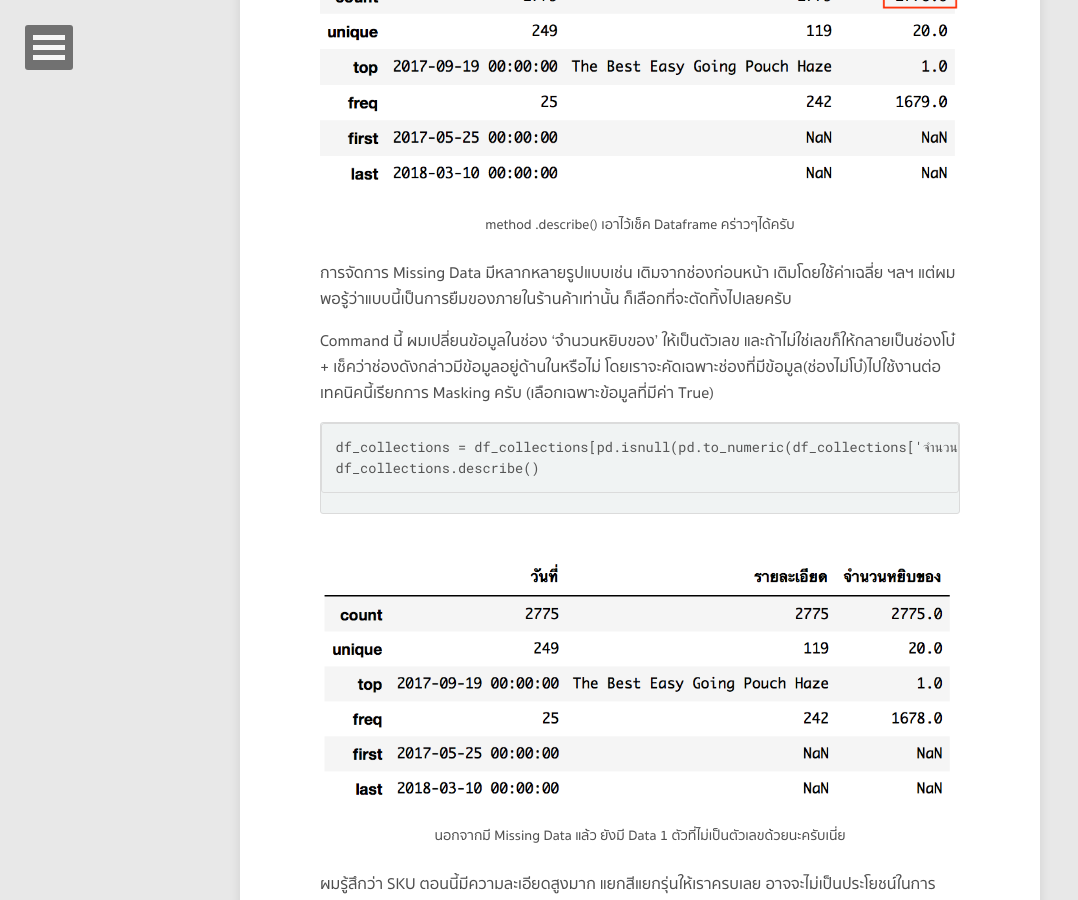
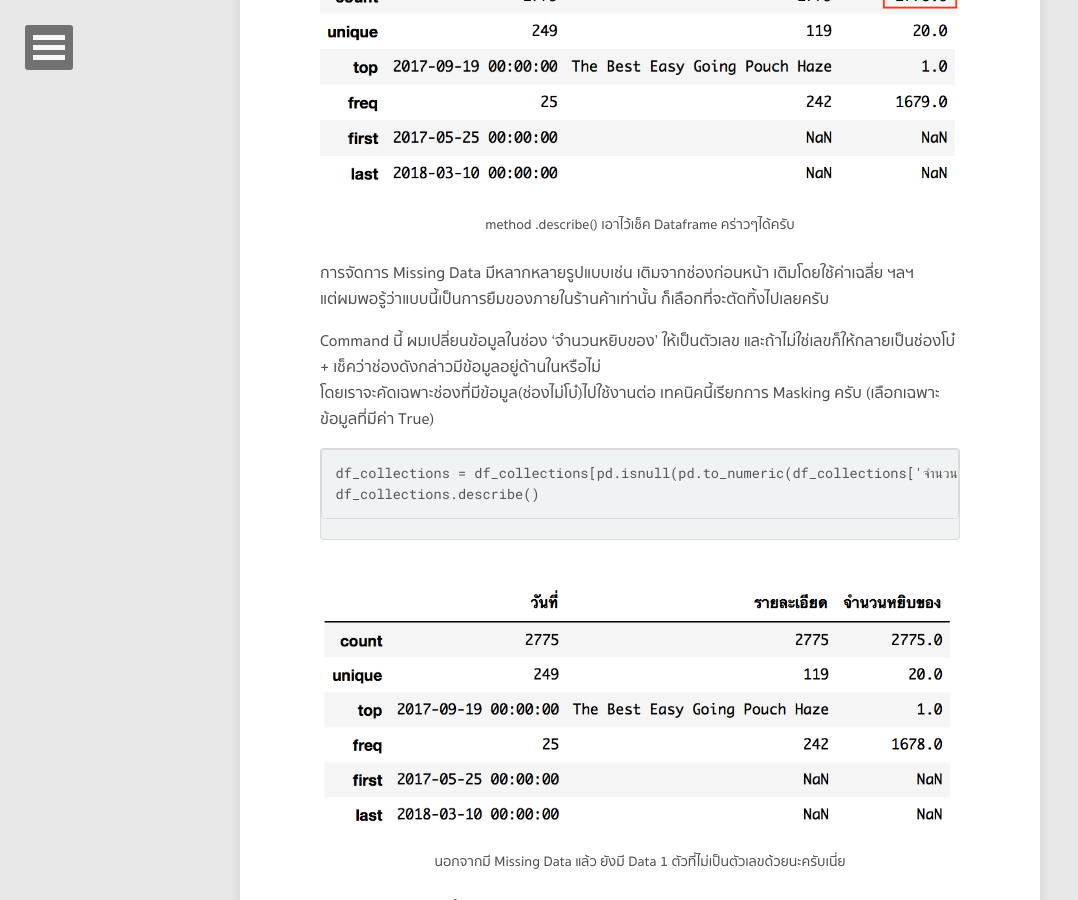
Before and after one commit to tupleblog/tupleblog.github.io, a Jekyll site: the page built from _posts/2018-03-10-Python-for-Business-part1.md, in a window 1280 px wide and 900 px high, scrolled down 5263 px. Shown: the whole window, without its empty margins (0-1078 px from the left). Built offline with Jekyll 4.4.1, drawn with Linux system fonts in a browser that asks for light colours; nearby versions of some CDN libraries; comment, search, counter and statistics services are not loaded; some of the changed text lies outside the part shown.

Commit message:
update content

````diff
--- a/_posts/2018-03-10-Python-for-Business-part1.md
+++ b/_posts/2018-03-10-Python-for-Business-part1.md
@@ -80,7 +80,7 @@ df_collections
 ## Clean Data
 ลองอ่านข้อมูลคร่าวๆ แล้วก็เห็นได้ว่าข้อมูลมีขาดๆเกินๆบ้าง เช่น มีคำว่า "รหัสสินค้า" โผล่มาทุกๆวันที่ใหม่ เราต้องจัดเข้ารูปเข้ารอยหน่อย
 
-อย่างแรกเลย เราจะลบรหัสสินค้าไม่มีอักษร - ออก รหัสพวกนี้ถือว่าไม่เป็น SKU สำหรับการขายครับ\
+อย่างแรกเลย เราจะลบรหัสสินค้าไม่มีอักษร - ออก รหัสพวกนี้ถือว่าไม่เป็น SKU สำหรับการขายครับ<br/>
 ***ผมพอจะรู้ภายในบริษัทว่า SKU ที่ไม่มี - ไม่ได้เป็นสินค้าสำหรับขาย เราจึงไม่ต้องนับ stock***
 
 อย่างที่ 2 จัดรหัสสินค้าให้เป็น index คิดถึงรหัสสินค้าว่าเป็น ID ก็ได้ครับ ส่วนนี้ใช้เป็นตัวชี้อ้างอิง(Pointer) สำหรับดึงข้อมูลจาก Dataframe อื่นๆมาใช้ได้อย่างแม่นยำครับ
@@ -106,7 +106,7 @@ df_collections.sort_index(inplace=True)
   </figcaption>
 </center></figure>
 
-ลองมาอ่าน file อื่นๆที่จำเป็นบ้างครับ *อย่าลืมเช็คนามสกุลของไฟล์ที่อ่านด้วยนะครับ* \
+ลองมาอ่าน file อื่นๆที่จำเป็นบ้างครับ *อย่าลืมเช็คนามสกุลของไฟล์ที่อ่านด้วยนะครับ*<br/>
 โดยที่เราจะ Clean รหัสสินค้า และ จัดรหัสสินค้าให้เป็น index
 
 ไฟล์สินค้าคงเหลือ : อ่านไฟล์, เลือกรักษาข้อมูลเฉพาะ SKU ที่มี - เท่านั้น, set index และ เรียงลำดับ
@@ -163,10 +163,10 @@ df_collections.describe()
   </figcaption>
 </center></figure>
 
-การจัดการ Missing Data มีหลากหลายรูปแบบเช่น เติมจากช่องก่อนหน้า เติมโดยใช้ค่าเฉลี่ย ฯลฯ
+การจัดการ Missing Data มีหลากหลายรูปแบบเช่น เติมจากช่องก่อนหน้า เติมโดยใช้ค่าเฉลี่ย ฯลฯ<br/>
 แต่ผมพอรู้ว่าแบบนี้เป็นการยืมของภายในร้านค้าเท่านั้น ก็เลือกที่จะตัดทิ้งไปเลยครับ
 
-Command นี้ ผมเปลี่ยนข้อมูลในช่อง 'จำนวนหยิบของ' ให้เป็นตัวเลข และถ้าไม่ใช่เลขก็ให้กลายเป็นช่องโบ๋ + เช็คว่าช่องดังกล่าวมีข้อมูลอยู่ด้านในหรือไม่
+Command นี้ ผมเปลี่ยนข้อมูลในช่อง 'จำนวนหยิบของ' ให้เป็นตัวเลข และถ้าไม่ใช่เลขก็ให้กลายเป็นช่องโบ๋ + เช็คว่าช่องดังกล่าวมีข้อมูลอยู่ด้านในหรือไม่<br/>
 โดยเราจะคัดเฉพาะช่องที่มีข้อมูล(ช่องไม่โบ๋)ไปใช้งานต่อ เทคนิคนี้เรียกการ Masking ครับ (เลือกเฉพาะข้อมูลที่มีค่า True)
 ```
 df_collections = df_collections[pd.isnull(pd.to_numeric(df_collections['จำนวนหยิบของ'], errors='coerce')) == False]
@@ -275,8 +275,8 @@ pivot_Order_box = pivot_Order_box.join(df_collections['รายละเอี
 pivot_Order_box['Sum7D'] = pivot_Order_box[pivot_Order_box.columns[-10:-3]].sum(axis=1)
 pivot_Order_box = pivot_Order_box[~pivot_Order_box.index.duplicated()]
 ```
-***เลขติดลบ คือตำแหน่ง Column นับจากหลังสุดครับ -1 คือแถวหลังสุด -2 แถวรองหลังสุด***
-***บรรทัดล่างสุดเอาไว้แก้ duplicated Row ซึ่งปัญหานี้อาจเกิดได้หากข้อมูลที่เราเอามา .join() มี Key ซ้ำ***
+***เลขติดลบ คือตำแหน่ง Column นับจากหลังสุดครับ -1 คือแถวหลังสุด -2 แถวรองหลังสุด***<br/>
+***บรรทัดล่างสุดเอาไว้แก้ duplicated Row ซึ่งปัญหานี้อาจเกิดได้หากข้อมูลที่เราเอามา .join() มี Key ซ้ำ***<br/>
 ***[อ่านเพิ่มเติมจากลิ้งนี้ครับ](https://stackoverflow.com/questions/22720739/pandas-left-outer-join-results-in-table-larger-than-left-table)***
 
 เรียบร้อยแล้วกับ เป้าหมายแรกของเรา : รายงานสรุปยอดสินค้าขายต่อวันเทียบสินค้าคงเหลือ
````
Also changed, not shown: other parts of _posts/2018-03-10-Python-for-Business-part1.md (+0 -3 lines).
